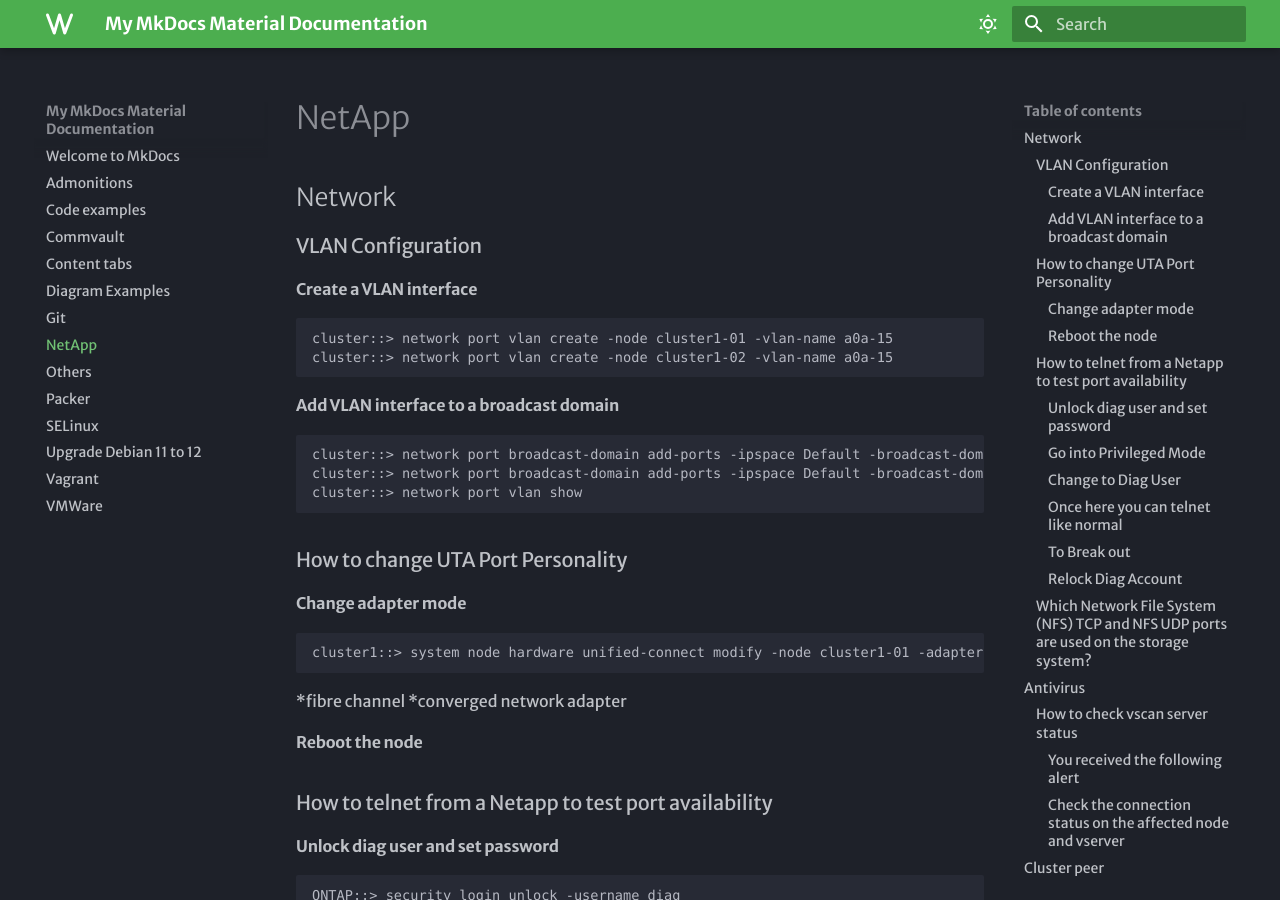
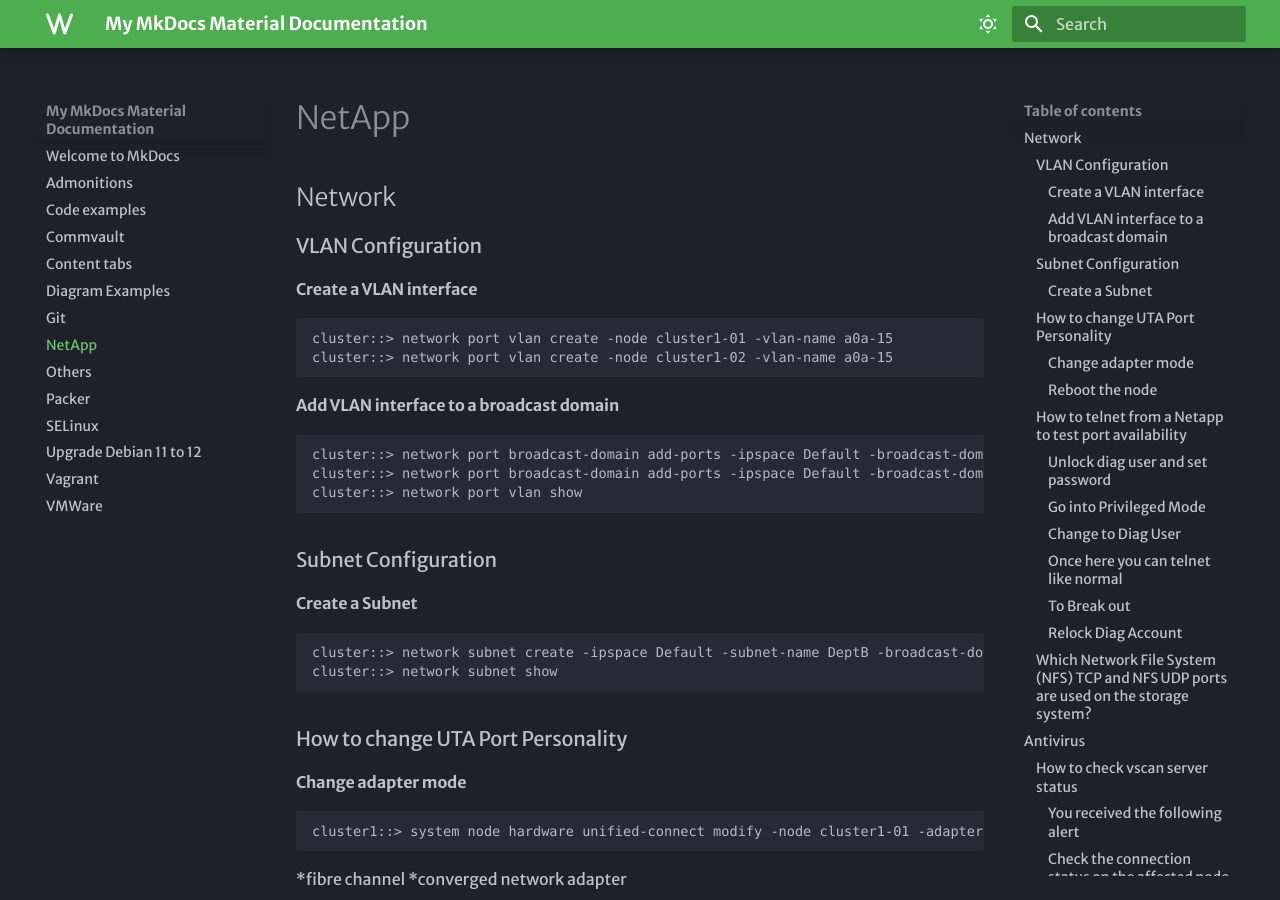
Before and after one commit to redrom357/mkdocs, an MkDocs documentation site: the page built from docs/netapp.md, in a window 1280 px wide and 900 px high. Built offline with MkDocs 1.6.1 and Material for MkDocs 9.7.7, drawn with Linux system fonts in a browser that asks for light colours; some web fonts are replaced.

Commit message:
Adding Subnet conf to netapp page

````diff
--- a/docs/netapp.md
+++ b/docs/netapp.md
@@ -17,6 +17,15 @@
 cluster::> network port broadcast-domain add-ports -ipspace Default -broadcast-domain DeptB -ports cluster1-01:a0a-15
 cluster::> network port broadcast-domain add-ports -ipspace Default -broadcast-domain DeptB -ports cluster1-02:a0a-15
 cluster::> network port vlan show
+```
+
+### Subnet Configuration
+
+#### Create a Subnet
+
+```bash
+cluster::> network subnet create -ipspace Default -subnet-name DeptB -broadcast-domain DeptB -subnet 172.23.15.2/255.255.255.0 -gateway 172.23.15.254 -ip-ranges 172.23.15.21-172.23.15.40 -force-upudate-lif-association
+cluster::> network subnet show
 ```
 
 ### How to change UTA Port Personality
````
